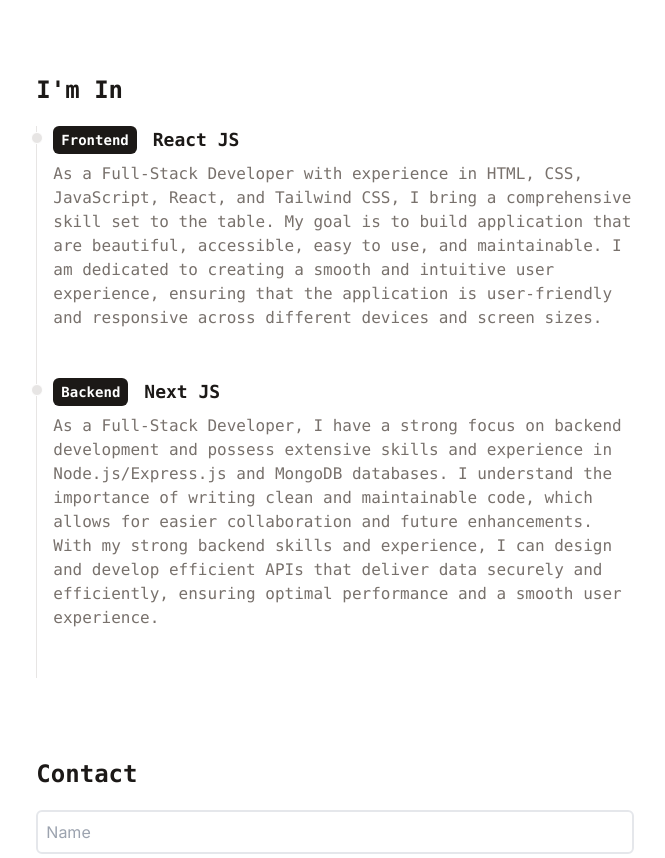
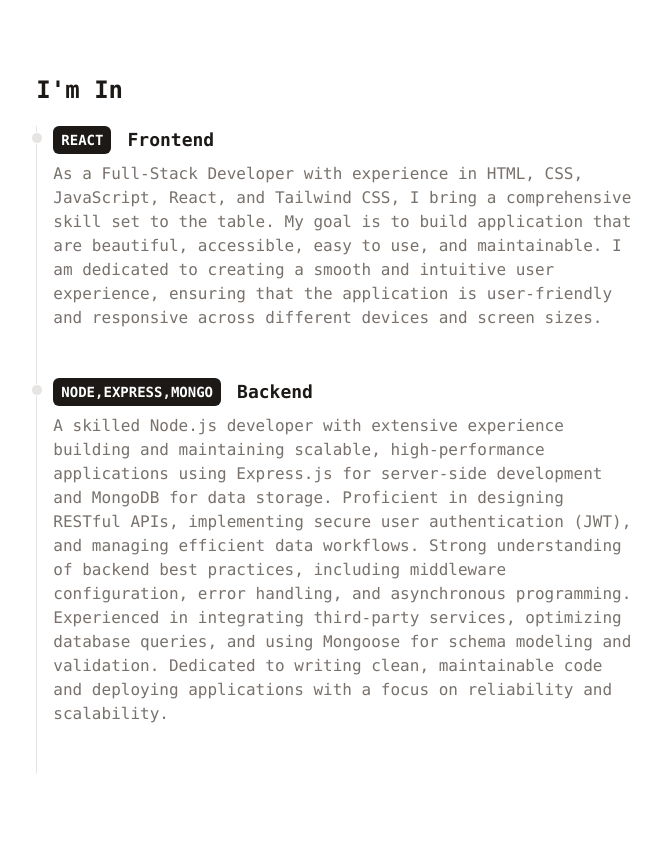
Before and after one commit to dew-as/Portfolio_, a React (Vite) app: page / in a window 1280 px wide. Shown: the part 1080-1938 px from the top of the page, without its empty margins (305-970 px from the left). Built offline with nearby package versions, Linux system fonts and the light colour scheme.

Commit message:
Update timeline.js

```diff
--- a/src/data/timeline.js
+++ b/src/data/timeline.js
@@ -1,14 +1,14 @@
 export default [
   {
-    skill: "Frontend",
-    title: "React JS",
+    skill: "REACT",
+    title: "Frontend",
     details:
       "As a Full-Stack Developer with experience in HTML, CSS, JavaScript, React, and Tailwind CSS, I bring a comprehensive skill set to the table. My goal is to build application that are beautiful, accessible, easy to use, and maintainable. I am dedicated to creating a smooth and intuitive user experience, ensuring that the application is user-friendly and responsive across different devices and screen sizes.",
   },
   {
-    skill: "Backend",
-    title: "Next JS",
+    skill: "NODE,EXPRESS,MONGO",
+    title: "Backend",
     details:
-      "As a Full-Stack Developer, I have a strong focus on backend development and possess extensive skills and experience in Node.js/Express.js and MongoDB databases. I understand the importance of writing clean and maintainable code, which allows for easier collaboration and future enhancements. With my strong backend skills and experience, I can design and develop efficient APIs that deliver data securely and efficiently, ensuring optimal performance and a smooth user experience.",
+      "A skilled Node.js developer with extensive experience building and maintaining scalable, high-performance applications using Express.js for server-side development and MongoDB for data storage. Proficient in designing RESTful APIs, implementing secure user authentication (JWT), and managing efficient data workflows. Strong understanding of backend best practices, including middleware configuration, error handling, and asynchronous programming. Experienced in integrating third-party services, optimizing database queries, and using Mongoose for schema modeling and validation. Dedicated to writing clean, maintainable code and deploying applications with a focus on reliability and scalability.",
   },
 ];
```
